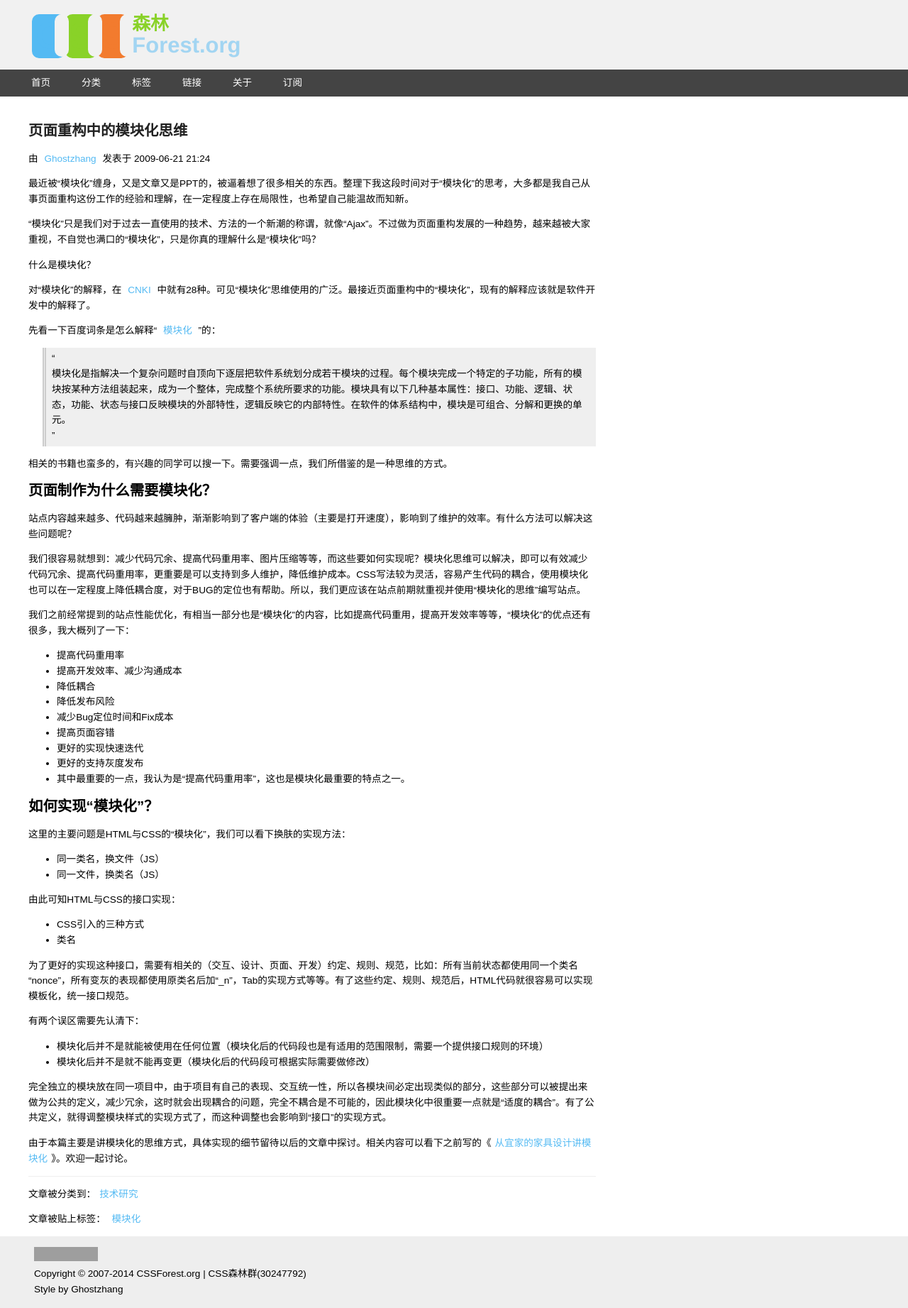
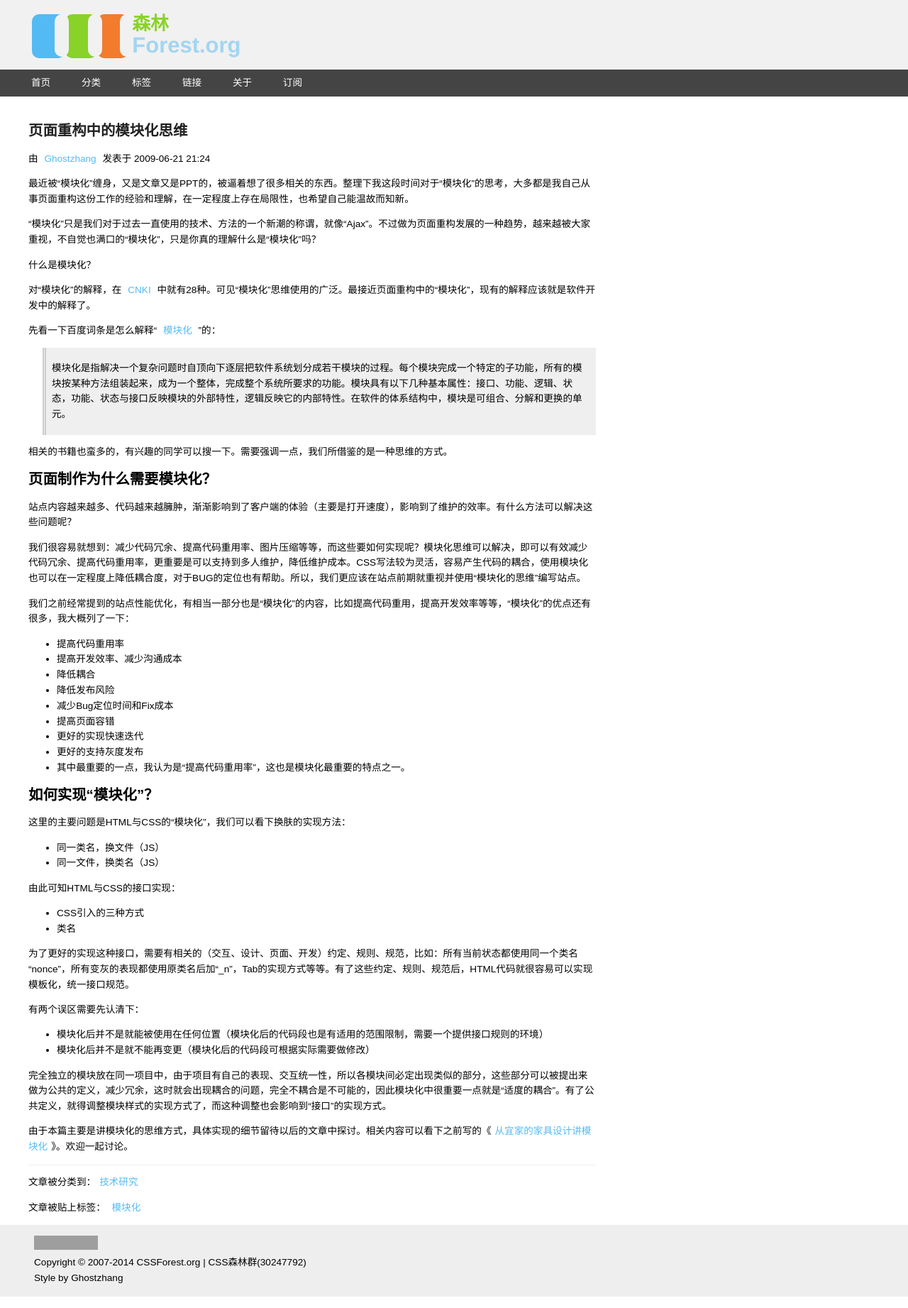
Before and after one commit to ghostzhang/ghostzhang.github.io, a Jekyll site: the page built from _posts/2009-06-21-页面重构中的模块化思维.md, in a window 1280 px wide. Shown: the whole page at 71% size. Built offline with Jekyll 4.4.1, drawn with Linux system fonts in a browser that asks for light colours; comment, search, counter and statistics services are not loaded; grey boxes are pictures that could not be loaded.

Commit message:
更新样式

```diff
--- a/_includes/links.md
+++ b/_includes/links.md
@@ -1,4 +1,11 @@
-
+{% for links in site.data.nerd_urls %}
+{% assign l = links %}
+{% if l.meta == false and l.data %}
+{% for link in site.data.nerd_urls.l.data %}
+[{{ link.name }}]:{{ link.url }}
+{% endfor %}
+{% endif %}
+{% endfor %}
 
 {% for post in site.posts %}
 [{{ post.title }}]:{{ post.url }}
--- a/css/main.css
+++ b/css/main.css
@@ -5,7 +5,6 @@ code::-moz-selection{background-color:#89D228;color:#FFFFFF;}
 *::selection{background-color:#323232;color:#FFFFFF;}
 code::selection{background-color:#7CB182;color:#FFFFFF;}
 img,fieldset{border:0 none;}
-blockquote p{margin:0;}
 a:link,a:visited{color:#54BAF3;-webkit-transition:color .25s linear;transition:color .25s linear;text-decoration:none;padding:0 5px;}
 a:hover{color:#FFFFFF;-webkit-transition:color .25s linear;transition:color .25s linear;background-color:#F27B2E;border-radius:3px;-webkit-border-radius:3px;}
 header{padding:20px 0 0;background-color:#F1F1F1;}
@@ -20,8 +19,6 @@ input[name="submit"].button{;background-color:rgba(60,132,198,0.8);background-im
 input[name="submit"].button.disabled{background-color:rgba(244,244,244,0.8);background-image:-moz-linear-gradient(rgba(244,244,244,0.8) 0,rgba(0,0,0,.9) 90%);border-color:#ADB2B5;-webkit-box-shadow:rgba(173,178,181,0.5) 0 0 0;-moz-box-shadow:rgba(173,178,181,0.5) 0 10px 16px;color:#6D6D6D;cursor:default;font-weight:normal;text-shadow:rgb(255,255,255) 0 0 5px;}
 td,th{border:1px solid #CCCCCC;padding:6px;}
 blockquote{margin:4px 0 4px 20px;padding:4px 8px;background-color:#EFEFEF;border-left:5px double #CCCCCC;}
-blockquote:before{content:"“";}
-blockquote:after{content:"”";}
 sup{margin-left:-8px;}
 em{padding:4px;}
 pre,code,kbd{background-color:#F6F6F6;font-family:Consolas,"Courier New",Courier,monospace;}
```
